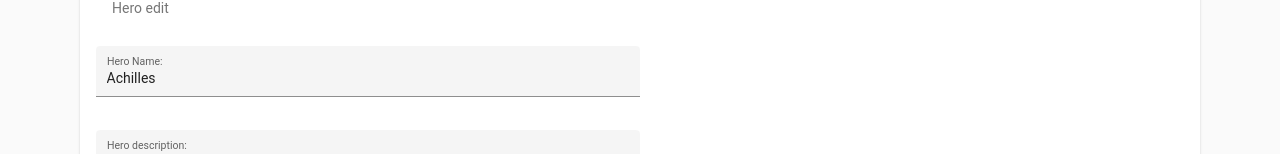
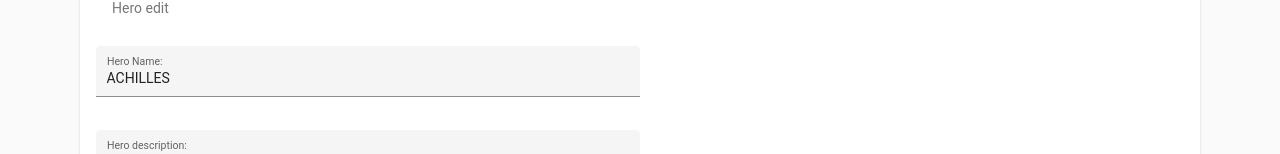
Before and after one commit to jmascuf/heroes, an Angular app: page /edit/1 in a window 1280 px wide. Shown: the part 124-278 px from the top of the page. Built offline with nearby package versions, Linux system fonts and the light colour scheme.

Commit message:
upperCaseText directive

```diff
--- a/src/app/app.module.ts
+++ b/src/app/app.module.ts
@@ -10,6 +10,7 @@ import { EditComponent, DeleteHeroDialog } from './hero/edit/edit.component';
 import {  ReactiveFormsModule } from '@angular/forms';
 import { AppRoutingModule } from './app-routing.module';
 import { UiModule } from './ui.module';
+import { UpperCaseTextDirective } from './shared/directives/upperCaseText.directive';
 
 @NgModule({
   declarations: [
@@ -18,7 +19,8 @@ import { UiModule } from './ui.module';
     NewComponent,
     ListComponent,
     EditComponent,
-    DeleteHeroDialog
+    DeleteHeroDialog,
+    UpperCaseTextDirective
   ],
 
   imports: [
--- a/src/app/hero/detail/detail.component.html
+++ b/src/app/hero/detail/detail.component.html
@@ -5,6 +5,6 @@
   </mat-card-header>
 
   <mat-card-actions>
-    <button mat-stroked-button (click)="goToEdit()">edit</button>
+    <button upperCaseText mat-stroked-button (click)="goToEdit()">edit</button>
   </mat-card-actions>
 </mat-card>
--- a/src/app/hero/edit/delete-hero-dialog.html
+++ b/src/app/hero/edit/delete-hero-dialog.html
@@ -1,5 +1,5 @@
 <h1 mat-dialog-title>Delete Hero</h1>
-<p mat-dialog-subtitle> {{data.name}}</p>
+<p mat-dialog-subtitle upperCaseText> {{data.name}}</p>
 <div mat-dialog-content>
   <p>This action will delete the hero.</p>
 </div>
--- a/src/app/hero/edit/edit.component.html
+++ b/src/app/hero/edit/edit.component.html
@@ -9,7 +9,7 @@
 
         <mat-form-field class="half-width" appearance="fill">
           <mat-label>Hero Name:</mat-label>
-          <input matInput placeholder="Hercules" formControlName="name">
+          <input matInput placeholder="Hercules" upperCaseText formControlName="name">
         </mat-form-field>
       </p>
 
--- /dev/null
+++ b/src/app/shared/directives/upperCaseText.directive.ts
@@ -0,0 +1,10 @@
+import { Directive, ElementRef } from '@angular/core';
+
+@Directive({
+  selector: '[upperCaseText]'
+})
+export class UpperCaseTextDirective {
+  constructor(el: ElementRef) {
+    el.nativeElement.style.textTransform = 'uppercase';
+ }
+}
```
